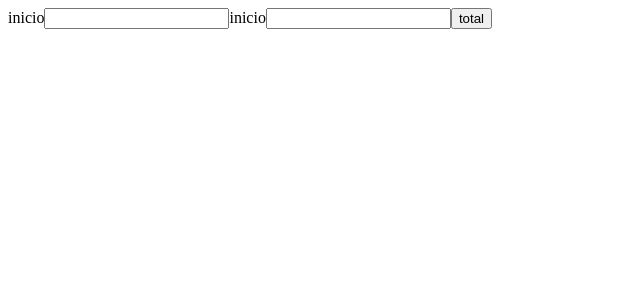
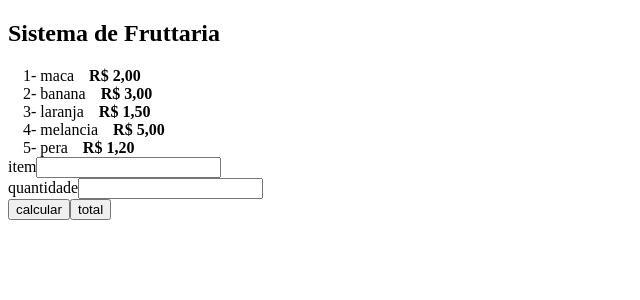
Before and after one commit to Gabriel200395/state, a React (Create React App) app: page / in a window 1280 px wide. Shown: the top 300 px of the page, without its empty margins (0-640 px from the left). Built offline with nearby package versions, Linux system fonts and the light colour scheme.

Commit message:
dando continuidade projeto amanha

```diff
--- a/src/App.js
+++ b/src/App.js
@@ -1,4 +1,4 @@
-import Ex12 from "./Repeticao/Ex11";
+import Ex12 from "./Frutaria/Frutaria";
 function App() {
   return (
     <>
--- /dev/null
+++ b/src/Frutaria/Frutaria.js
@@ -0,0 +1,107 @@
+import { useState } from "react";
+
+function Frutaria() {
+  // state de array de frutas ok
+  // state de input ok
+  //state de erro ok
+  // variaveis de preco ok;
+  // state total dos valores array
+  //validar inputs ok
+  // incrementar valores de comprar
+
+  const arrayFruta = [
+    { item: "1", fruta: "maca", preco: 2.0 },
+    { item: "2", fruta: "banana", preco: 3.0 },
+    { item: "3", fruta: "laranja", preco: 1.5 },
+    { item: "4", fruta: "melancia", preco: 5.0 },
+    { item: "5", fruta: "pera", preco: 1.2 },
+  ];
+
+  const inputs = [
+    {
+      type: "number",
+      name: "item",
+      label: "item",
+    },
+    {
+      type: "number",
+      name: "quantidade",
+      label: "quantidade",
+    },
+  ];
+
+  const [stateInputs, setStateInputs] = useState({ item: "", quantidade: "" });
+  const [erro, setErro] = useState(false);
+
+  function handleValid(name) {
+    if (name.length == "") {
+      setErro(true);
+      return false;
+    } else {
+      setErro(false);
+      return true;
+    }
+  }
+
+  function handleChange(event) {
+    setStateInputs({ ...stateInputs, [event.target.name]: event.target.value });
+  }
+
+  function handleBlur({ target }) {
+    handleValid(target.value);
+  }
+
+  function handleCalcular() {
+    // for (let i = 0; i <= arrayFruta.length; i++) {
+    //   const items = arrayFruta[i];
+    // }
+  }
+
+  return (
+    <section>
+      <h2>Sistema de Fruttaria</h2>
+      <div>
+        {arrayFruta.map(({ fruta, preco, item }) => (
+          <div
+            key={fruta}
+            style={{
+              display: "flex",
+              alignItems: "center",
+            }}
+          >
+            <p style={{ margin: "0px 15px" }}>
+              {item}- {fruta}
+            </p>
+            <strong>
+              {preco.toLocaleString("pt-BR", {
+                style: "currency",
+                currency: "BRL",
+              })}
+            </strong>
+          </div>
+        ))}
+      </div>
+      <form onSubmit={(event) => event.preventDefault()}>
+        {inputs.map(({ type, name, label }) => (
+          <div key={name}>
+            <label>
+              {label}
+              <input
+                type={type}
+                name={name}
+                value={stateInputs[name]}
+                onChange={handleChange}
+                onBlur={handleBlur}
+              />
+            </label>
+          </div>
+        ))}
+        {erro && <p>voce não prencheu os campos</p>}
+        <button onClick={handleCalcular}>calcular</button>
+        <button>total</button>
+      </form>
+    </section>
+  );
+}
+
+export default Frutaria;
```
Also changed, not shown: src/Repeticao/Ex12.js (added, +45 -0 lines), src/Repeticao/Ex13.js (added, +39 -0 lines), src/Repeticao/Ex14.js (added, +41 -0 lines).
